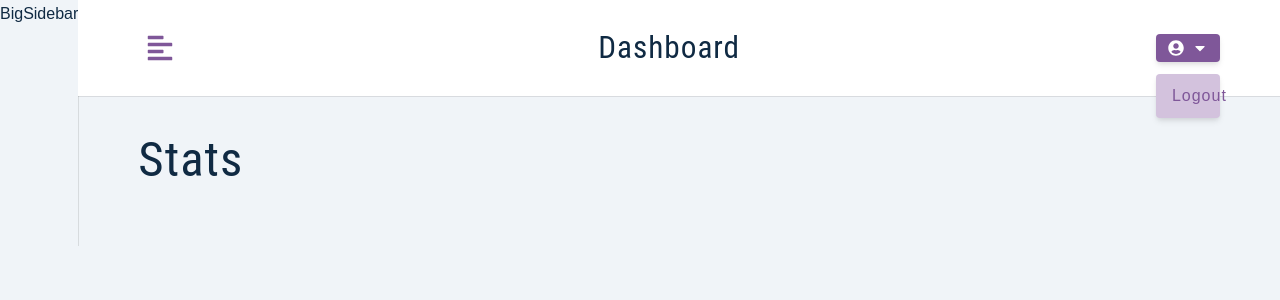
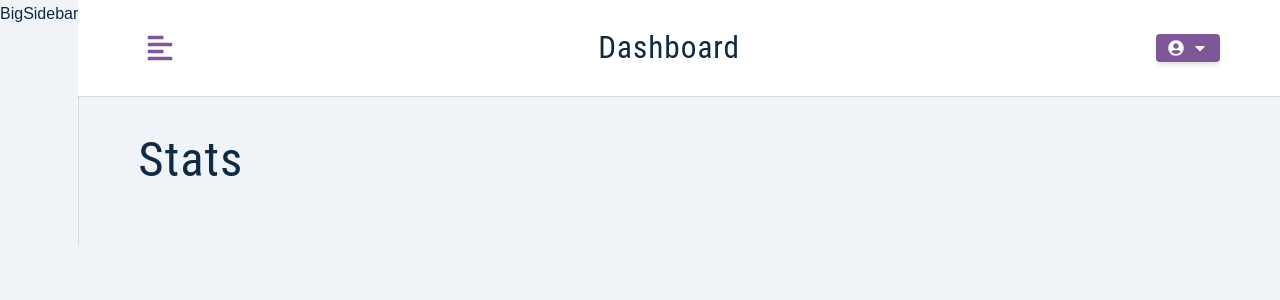
Before and after one commit to swgj19/job-board, a React (Vite) app: page / in a window 1280 px wide. Shown: the top 300 px of the page. Built offline with nearby package versions, Linux system fonts and the light colour scheme.

Commit message:
Toggle logout dropdown

```diff
--- a/src/components/Navbar.jsx
+++ b/src/components/Navbar.jsx
@@ -6,6 +6,7 @@
 import { toggleSidebar } from '../features/user/userSlice';
 
 const Navbar = () => {
+	const [showLogout, setShowLogout] = useState(false);
 	const { user } = useSelector((store) => store.user);
 	const dispatch = useDispatch();
 
@@ -27,13 +28,13 @@
 					<button
 						type='button'
 						className='btn'
-						onClick={() => console.log('toggle logout dropdown')}
+						onClick={() => setShowLogout(!showLogout)}
 					>
 						<FaUserCircle />
 						{user?.name}
 						<FaCaretDown />
 					</button>
-					<div className='dropdown show-dropdown'>
+					<div className={showLogout ? 'dropdown show-dropdown' : 'dropdown'}>
 						<button
 							type='button'
 							className='dropdown-btn'
```
